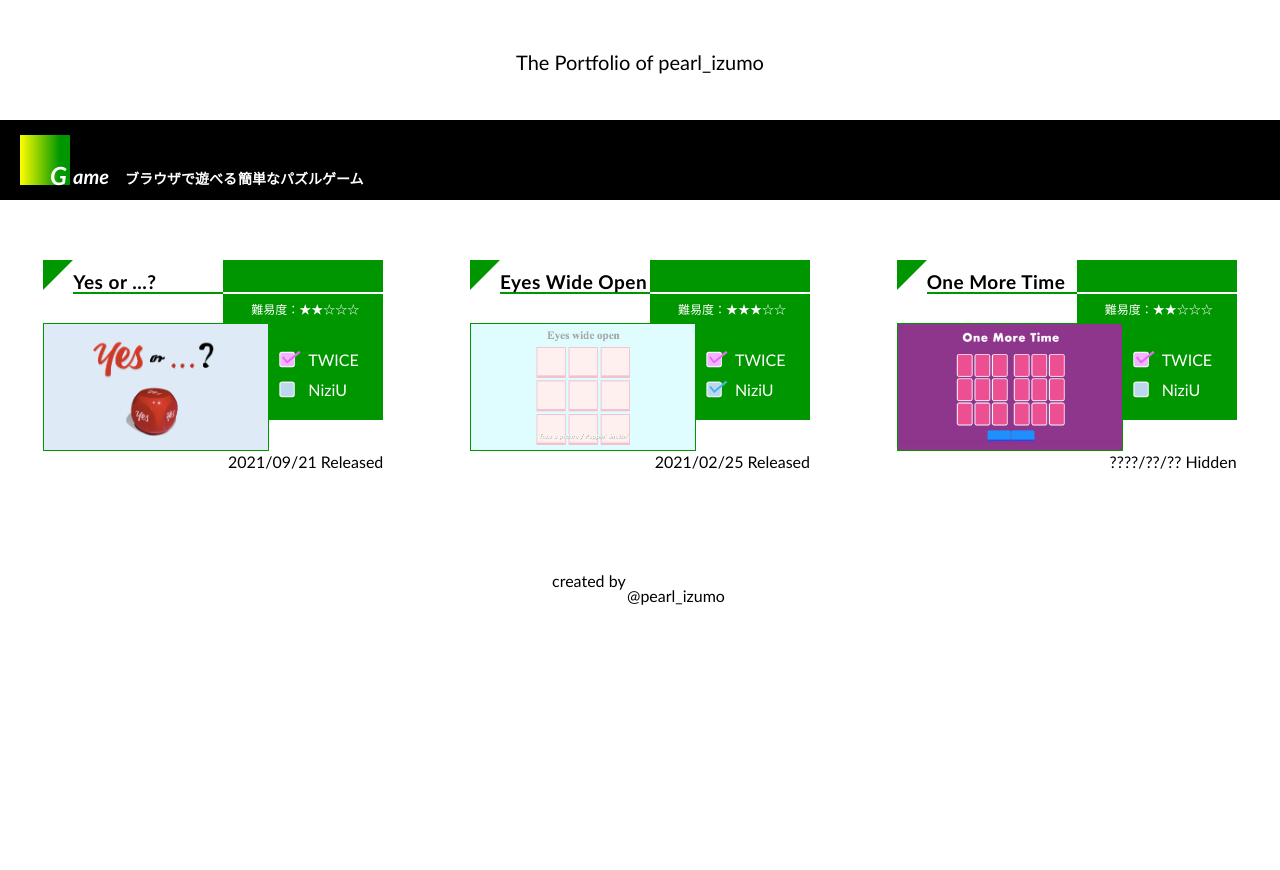
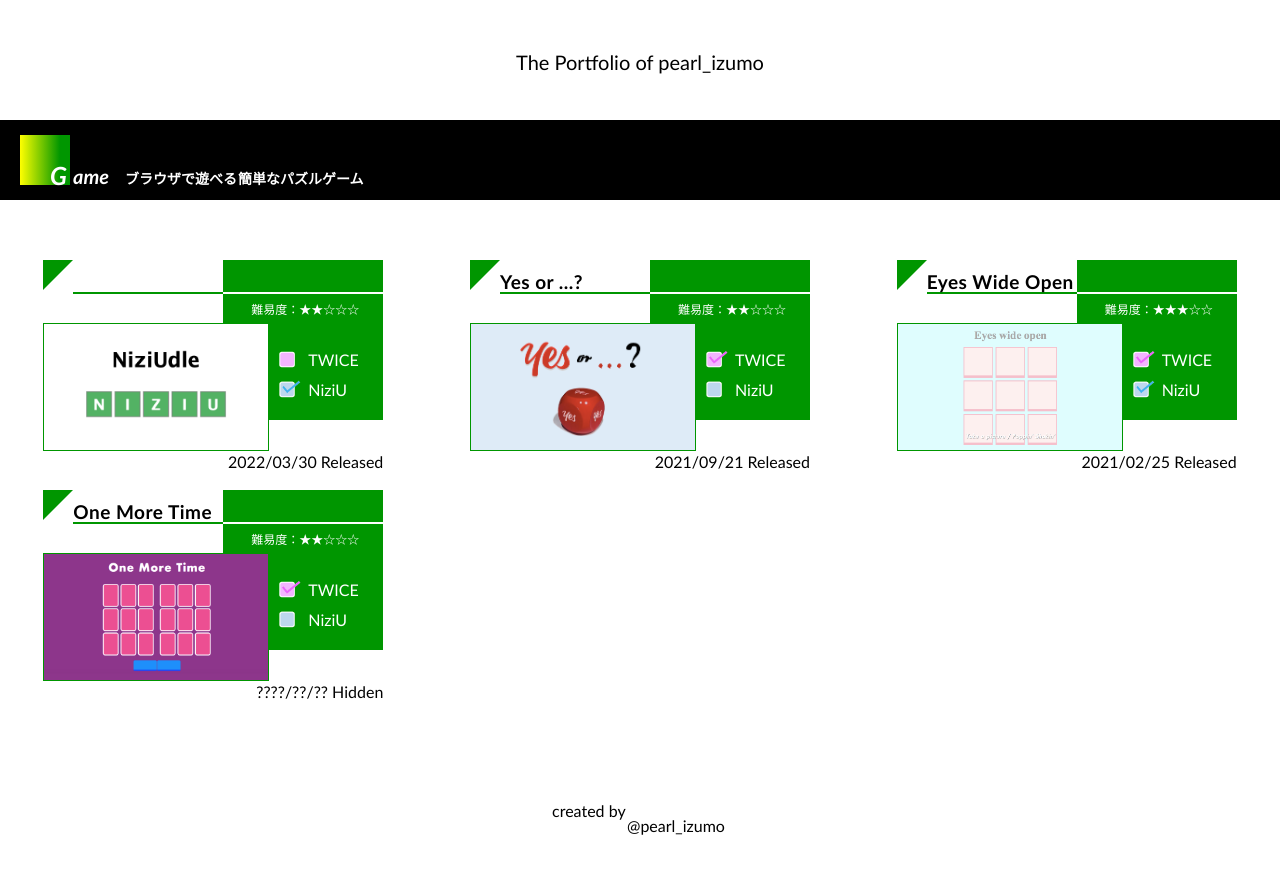
Before and after one commit to pearl-izumo/Portfolio, a plain HTML site: page game/index.html in a window 1280 px wide. Before the commit the page ends 800 px from the top, so only its background shows below. Drawn offline with Linux system fonts and the light colour scheme.

Commit message:
Update index.html

```diff
--- a/game/index.html
+++ b/game/index.html
@@ -23,6 +23,29 @@
     <h1>ブラウザで遊べる</h1><h2>簡単なパズルゲーム</h2>
   </section>
   <ul class="list">
+    <li>
+      <div class="listbox">
+        <div class="thumbnail">
+          <div class="title_HL"></div>
+          <div class="outer">
+            <div class="white_g3"></div>
+            <div class="line_b"></div><div class="line_w"></div>
+            <div class="content_HL"></div>
+          </div>
+          <div class="date">2022/03/30 Released</div>
+          <a href="https://pearl-izumo.github.io/NiziUdle/" target="_blank"><img src="../image/thumbnail/20220330.png" width=224px></a>
+          <div class="contentbox">
+            <div class="difficulty">難易度：★★☆☆☆</div>
+            <div class="motif">
+              <img id=box_t src="../image/box_t.png" width=20px>
+              <img id=box_n src="../image/box_n.png" width=20px>
+              <img id=check_n src="../image/check_n.png" width=20px>
+              <div id="motif_t">TWICE</div><div id="motif_n">NiziU</div>
+            </div>
+          </div>
+        </div>
+      </div>
+    </li>
     <li>
       <div class="listbox">
         <div class="thumbnail">
```
